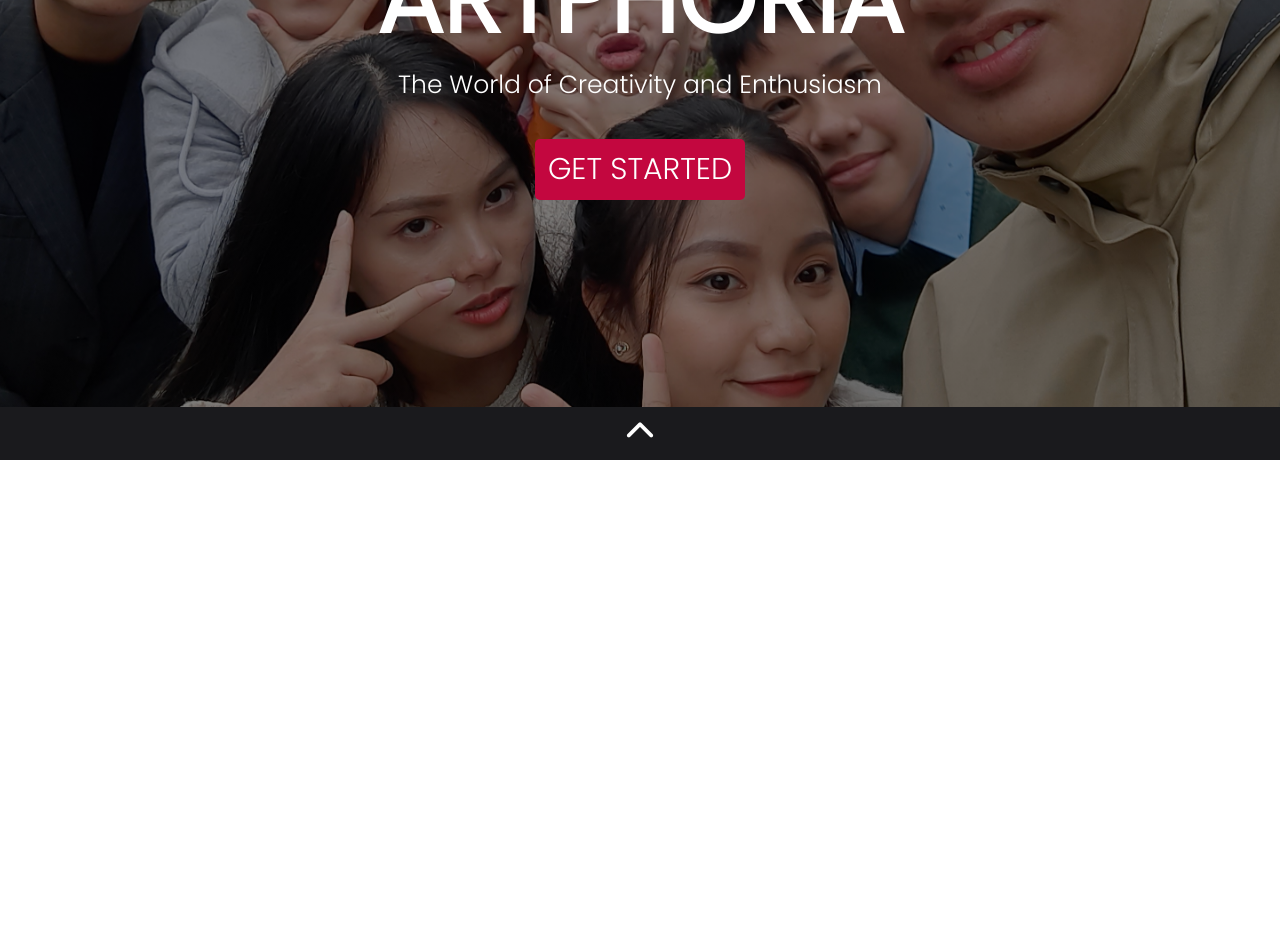
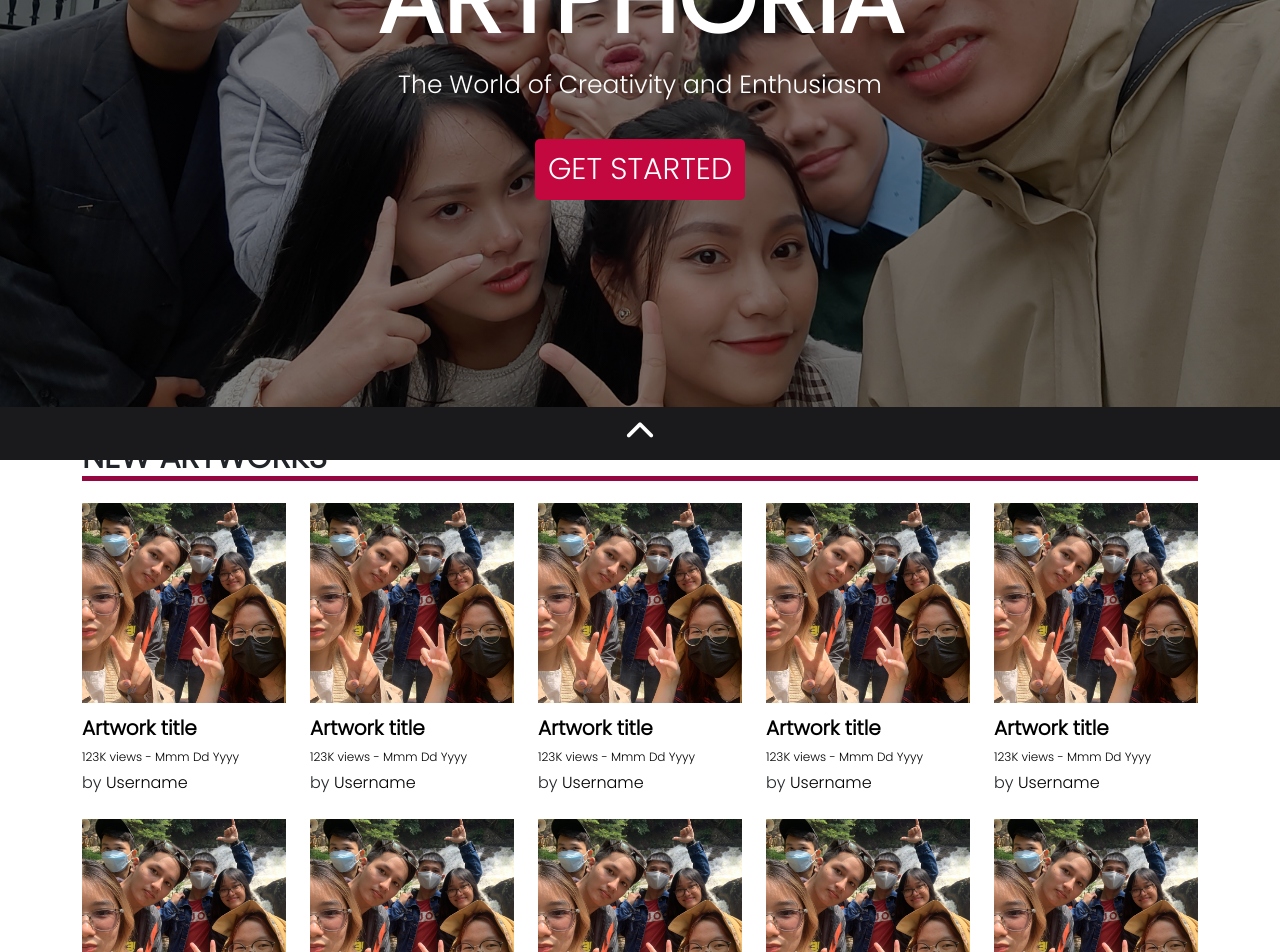
Before and after one commit to shynkwanchi/artphoria, a React (Create React App) app in the folder client/: page / in a window 1280 px wide. Shown: the part 340-1292 px from the top of the page. Before the commit the page ends 800 px from the top, so only its background shows below. Built offline with nearby package versions, Linux system fonts and the light colour scheme.

Commit message:
Update home page (The components is still messy in my opinion)

```diff
--- a/client/src/components/banner/banner.css
+++ b/client/src/components/banner/banner.css
@@ -22,12 +22,6 @@
 
 .banner-container button {
     margin-top: 20px;
-    padding: 8px 13px;
-    border: none;
-    border-radius: 5px;
-    background: #c3073f;
-    transition: all 0.5s ease;
-    cursor: pointer;
 }
 
 .banner-container button a {
@@ -35,10 +29,6 @@
     color: #fff;
     font-size: 30px;
     font-weight: 500;
-}
-
-.banner-container button:hover {
-    background: #6f2232;
 }
 
 .banner-container button:hover a {
--- a/client/src/components/banner/banner.jsx
+++ b/client/src/components/banner/banner.jsx
@@ -3,10 +3,10 @@ import "./banner.css";
 
 const Banner = () => {
     return (
-        <div className = "banner-container">
+        <div className="banner-container">
             <h1>ARTPHORIA</h1>
             <p>The World of Creativity and Enthusiasm</p>
-            <button><a href="#">GET STARTED</a></button>
+            <button className="btn"><a href="#home-main-section">GET STARTED</a></button>
         </div>
     );
 }
--- /dev/null
+++ b/client/src/components/grid/artwork-grid.jsx
@@ -0,0 +1,23 @@
+import React, { Component } from "react";
+import ArtworkItem from "../items/artwork-item";
+
+class ArtworkGrid extends Component {
+    render() {
+        return (
+            <div className="row row-cols-xl-5">
+                <ArtworkItem />
+                <ArtworkItem />
+                <ArtworkItem />
+                <ArtworkItem />
+                <ArtworkItem />
+                <ArtworkItem />
+                <ArtworkItem />
+                <ArtworkItem />
+                <ArtworkItem />
+                <ArtworkItem />
+            </div>
+        );
+    }
+}
+
+export default ArtworkGrid
--- /dev/null
+++ b/client/src/components/items/artwork-item.jsx
@@ -0,0 +1,20 @@
+import React from "react";
+import artwork from "../../assets/artwork.jpg";
+import "./grid-item.css";
+
+const ArtworkGridItem = props => {
+    return (
+        <div className="col-12 col-sm-6 col-md-4 col-lg-3 item-container">
+            <a href="#">
+                <div className="image-container">
+                    <img src={artwork} alt="artwork-thumbnail" />
+                </div>
+                <p className="item-title">Artwork title</p>
+                <p className="item-specs">123K views - Mmm Dd Yyyy</p>
+            </a>
+            <p className="item-subtitle">by <a href="#">Username</a></p>
+        </div>
+    );
+};
+
+export default ArtworkGridItem;
--- /dev/null
+++ b/client/src/components/items/grid-item.css
@@ -0,0 +1,62 @@
+.item-container {
+    padding: 12px;
+    cursor: pointer;
+    transition: all 0.5s ease;
+}
+
+.item-container:hover {
+    background: #fcc;
+    color: #c3073f;
+}
+
+.item-container a {
+    color: #000;
+    text-decoration: none;
+}
+
+.item-container:hover a {
+    color: #c3073f;
+}
+
+.image-container img {
+    width: 100%;
+    height: 100%;
+    object-fit: cover;
+}
+
+.item-title,
+.item-specs {
+    margin: 0 0 5px;
+    width: 100%;
+    text-overflow: ellipsis;
+    overflow: hidden;
+    white-space: pre;
+}
+
+/* FOR ARTWORKS AND CATEGORIES SECTION */
+.artworks .image-container {
+    margin: 0 auto 10px;
+    overflow: hidden;
+    height: 200px;
+}
+
+.item-title {
+    font-size: 20px;
+    font-weight: 1000;
+}
+
+.item-subtitle {
+    margin: 0;
+}
+
+.item-subtitle a {
+    font-size: 16px;
+}
+
+.item-subtitle a:hover {
+    font-weight: 1000
+}
+
+.item-specs {
+    font-size: 12px;
+}
--- a/client/src/index.css
+++ b/client/src/index.css
@@ -17,3 +17,34 @@ main {
 a {
   text-decoration: none;
 }
+
+.btn {
+  padding: 8px 13px;
+  border: none;
+  border-radius: 5px;
+  font-weight: 500;
+  background: #c3073f;
+  color: #fff;
+  transition: all 0.5s ease;
+  cursor: pointer;
+}
+
+.btn:hover {
+  background: #6f2232;
+  font-weight: 1000;
+}
+
+hr {
+  margin: 0;
+}
+
+/* STYLING THE SECTION */
+section {
+  padding: 30px 0;
+}
+
+.section-name {
+  margin: 0 0 10px;
+  font-weight: 1000;
+  border-bottom: 5px solid #950740;
+}
--- a/client/src/routes/home.js
+++ b/client/src/routes/home.js
@@ -1,10 +1,25 @@
 import React from "react";
 import Banner from "../components/banner/banner";
+import ArtworkGrid from "../components/grid/artwork-grid";
 
 const Home = () => {
     return (
         <main>
             <Banner />
+            <div className="container" id="home-main-section">
+                <section className="artworks">
+                    <h2 className="section-name">NEW ARTWORKS</h2>
+                    <ArtworkGrid />
+                </section>
+
+                <hr />
+
+                <section className="artworks">
+                    <h2 className="section-name">FEATURED ARTWORKS</h2>
+                    <ArtworkGrid />
+                </section>
+
+            </div>
         </main>
     );
 }
```
